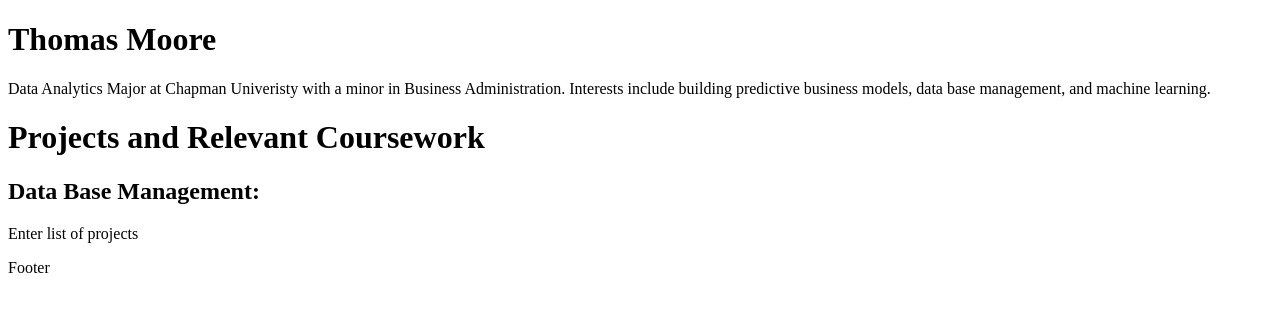
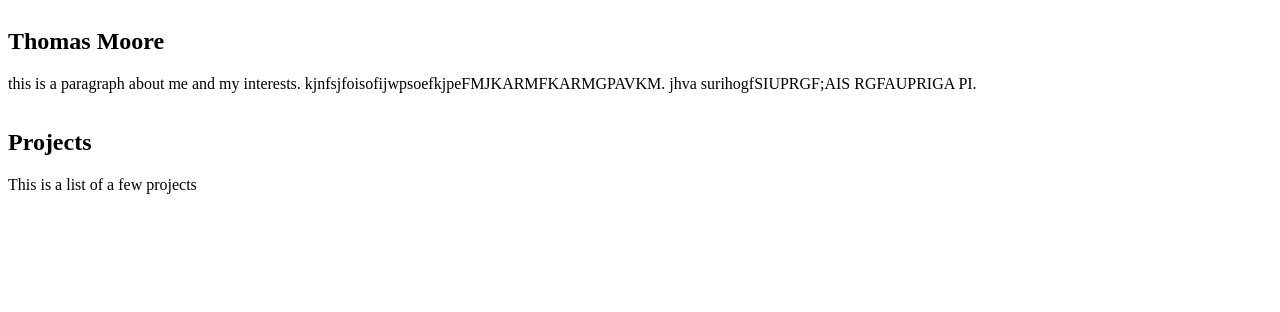
Before and after one commit to tmoore-byte/WebEngineeringP1, a plain HTML site: page index.html in a window 1280 px wide. Drawn offline with Linux system fonts and the light colour scheme.

Commit message:
changed it up

```diff
--- a/index.html
+++ b/index.html
@@ -1,39 +1,26 @@
 <!Doctype HTML>
 <html lang="en">
     <head>
-        <link="stylesheet" href="stylesheet.css">
-        <meta charset="UTF-8">
-        <meta name="description" content="Thomas Moore Personal Portfolio">
-        <!--<link rel="stylesheet" href="styles.css">-->
-        <title>Thomas Moore Portfolio</title>
-        <!--link to git / linkedin / resume-->
+    <title>Thomas Moore</title>
+    <link rel="stylesheet" href="stylesheet.css">
     </head>
 
     <body>
-        <header>
-            <h1>Thomas Moore</h1>
-            <p class="description">
-                Data Analytics Major at Chapman Univeristy with a minor in Business Administration.
-                Interests include building predictive business models, data base management, and machine learning.
-            </p>
-        </header>
-
-        <h1>Projects and Relevant Coursework</h1>
-
-        <main>
+        <section class="container">
+            <div>
+                <h1>Thomas Moore</h1>
+                <p>this is a paragraph about me and my interests.
+                    kjnfsjfoisofijwpsoefkjpeFMJKARMFKARMGPAVKM.
+                    jhva surihogfSIUPRGF;AIS RGFAUPRIGA PI.
+                </p>
+            </div>
             <div class="card">
                 <div>
-                    <h2>Data Base Management:</h2>
-                    <p>
-                        Enter list of projects
-                    </p>
-
+                    <h1>Projects</h1>
+                    <p>This is a list of a few projects</p>
                 </div>
             </div>
-        </main>
 
+
+        </section>
     </body>
-
-    <footer>Footer</footer>
-
-</html>
--- a/stylesheet.css
+++ b/stylesheet.css
@@ -1,80 +1,22 @@
 .container{
+  padding: 0;
+  margin: 0;
   display: flex;
   flex-direction: column;
-    padding:0;
-    margin:0;
-    min-height: 100vh;
-}
 
-
-.description{
-    padding: 10px;
-    font-size: larger;
-    color: #457b9d;
-    text-align: center;
-}
-
-.title {
-    background-color: #a8dadc;
-    text-align: center;
-    padding: 0;
-    margin: 0;
-    color: #1d3557;
+  min-height: 100vh;      /* viewport height*/
+  width: 100vw;
 }
 
 header{
-    font-size: large;
-    display: flex;
-    flex-direction: row;
-    background-color: cornsilk;
-    color: black;
-    padding: 0;
+  background-color: thistle;
 }
 
-main {
+main{
   flex: 1;
-    display: flex;
-    flex-direction: row;
-    justify-content: center;
-    gap: 1rem;
-    padding: 1rem;
-    flex-wrap: wrap;
-
-    background-color: #a8dadc;
+  background-color: turquoise;
 }
 
-  footer {
-    display: flex;
-    flex-direction: row;
-    justify-content: space-between;
-
-    background-color: #a8dadc;
-    color: #457b9d;
-    padding: 1rem;
+footer{
+  background-color: khaki;
 }
-  a {
-    color: #457b9d;
-  }
-
-  .card {
-    flex: 1;
-    display: flex;
-    flex-direction: column;
-    justify-content: space-between;
-    min-height: 200px;
-    max-width: 400px;
-    background-color: #e63946;
-    color: #f1faee;
-    border-radius: 10px;
-    padding: 20px;
-    box-shadow: 0px 6px 10px black;
-  }
-
-  li {
-    padding: 10px;
-  }
-
-  .card > h1 h3 {
-    margin: 0px;
-    padding: 0px;
-  }
```
Lines whose indentation alone changed are shown as unchanged.
